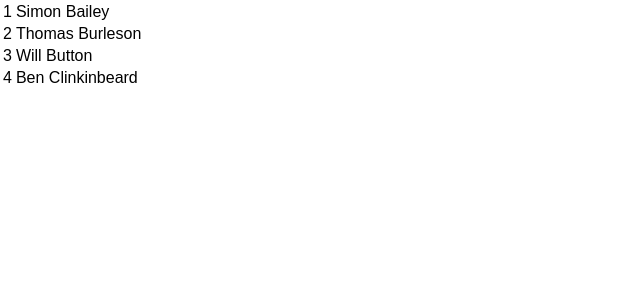
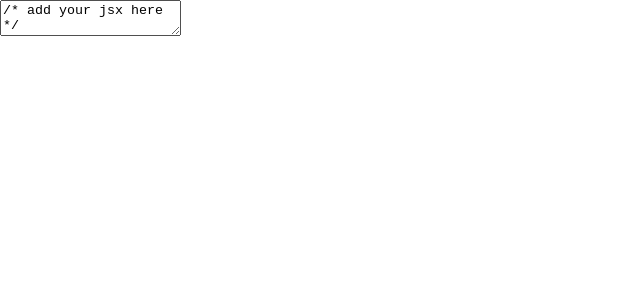
Before and after one commit to dannych/egghead-react, a React (Create React App) app: page / in a window 1280 px wide. Shown: the top 300 px of the page, without its empty margins (0-640 px from the left). Built offline with nearby package versions, Linux system fonts and the light colour scheme.

Commit message:
half course #14

```diff
--- a/src/App.js
+++ b/src/App.js
@@ -4,37 +4,39 @@ import './App.css';
 class App extends React.Component {
   constructor() {
     super();
-    this.state = { data: [
-      { id: 1, name: 'Simon Bailey'},
-      { id: 2, name: 'Thomas Burleson'},
-      { id: 3, name: 'Will Button'},
-      { id: 4, name: 'Ben Clinkinbeard'},
-    ]};
+    this.state = {
+      input: '/* add your jsx here */',
+      output: '',
+      err: '',
+    }
     this.update = this.update.bind(this);
+  }
+  update(e) {
+    let code = e.target.value;
+    try {
+      this.setState({
+        output
+      });
+    } catch (e) {
 
+    }
   }
   render() {
-    let rows = this.state.data.map(person => {
-      return <PersonRow key={person.id} data={person}></PersonRow>
-    })
     return (
-      <table>
-        <tbody>{rows}</tbody>
-      </table>
+      <div>
+        <header>{this.state.err}</header>
+        <div classNam="container">
+          <textarea
+            onChange={this.update}
+            defaultValue={this.state.input}></textarea>
+        </div>
+
+        <pre>
+          {this.state.output}
+        </pre>
+      </div>
     );
-  }
-  update(e) {
-    this.setState({ val: e.target.value });
   }
 }
 
-const PersonRow = (props) => {
-  return (
-    <tr>
-      <td>{props.data.id}</td>
-      <td>{props.data.name}</td>
-    </tr>
-  );
-};
-
 export default App;
```
